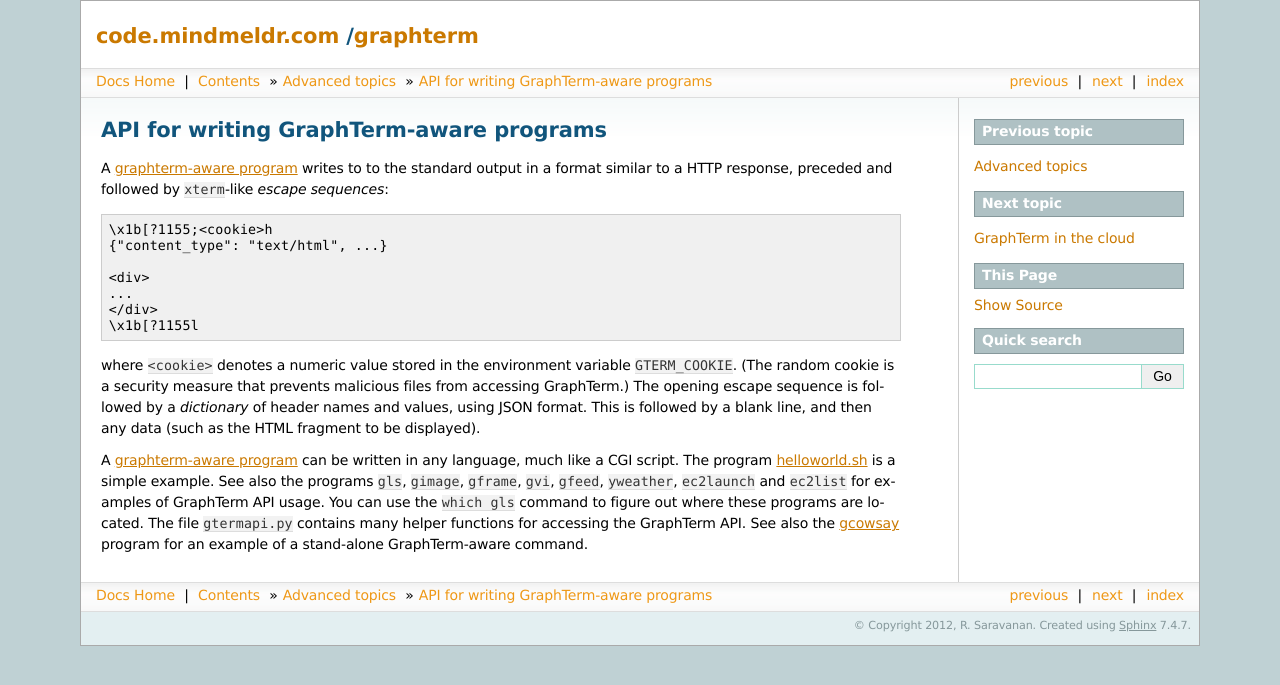
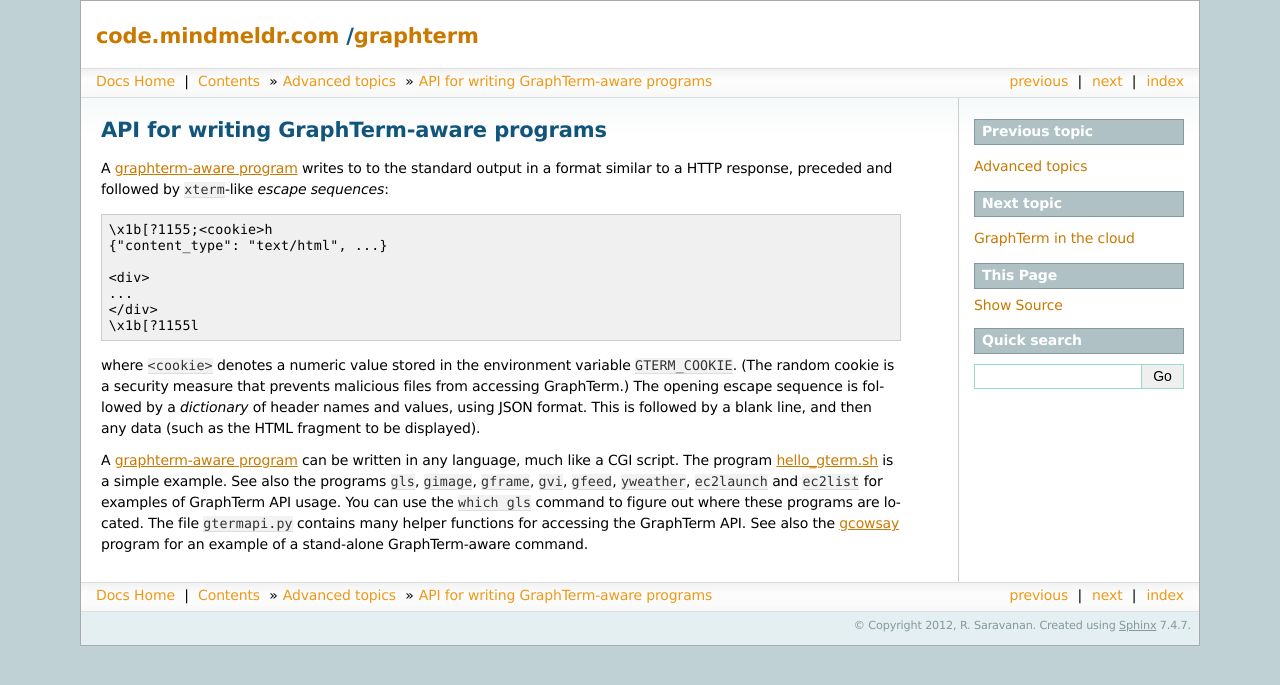
Before and after one commit to mitotic/graphterm, a Sphinx documentation site: the page built from docs/API.rst, in a window 1280 px wide. Shown: the top 685 px of the page. Built offline with Sphinx 7.4.7, drawn with Linux system fonts in a browser that asks for light colours; the version number could not be read and is left out.

Commit message:
Added commands gsh and metro; renamed helloworld.sh to hello_germ.sh

```diff
--- a/docs/API.rst
+++ b/docs/API.rst
@@ -24,11 +24,11 @@
 names and values, using JSON format. This is followed by a blank line,
 and then any data (such as the HTML fragment to be displayed).
 
-.. index:: helloworld.sh
+.. index:: hello_gterm.sh
 
 A `graphterm-aware program <https://github.com/mitotic/graphterm/tree/master/graphterm/bin>`_
 can be written in any language, much like a CGI script.
-The program `helloworld.sh <https://github.com/mitotic/graphterm/blob/master/helloworld.sh>`_
+The program `hello_gterm.sh <https://github.com/mitotic/graphterm/blob/master/graphterm/bin/hello_gterm.sh>`_
 is a simple example.
 See also the programs ``gls``, ``gimage``, ``gframe``, ``gvi``, ``gfeed``,
 ``yweather``, ``ec2launch`` and ``ec2list`` for examples
```
Also changed, not shown: 5 other files.
